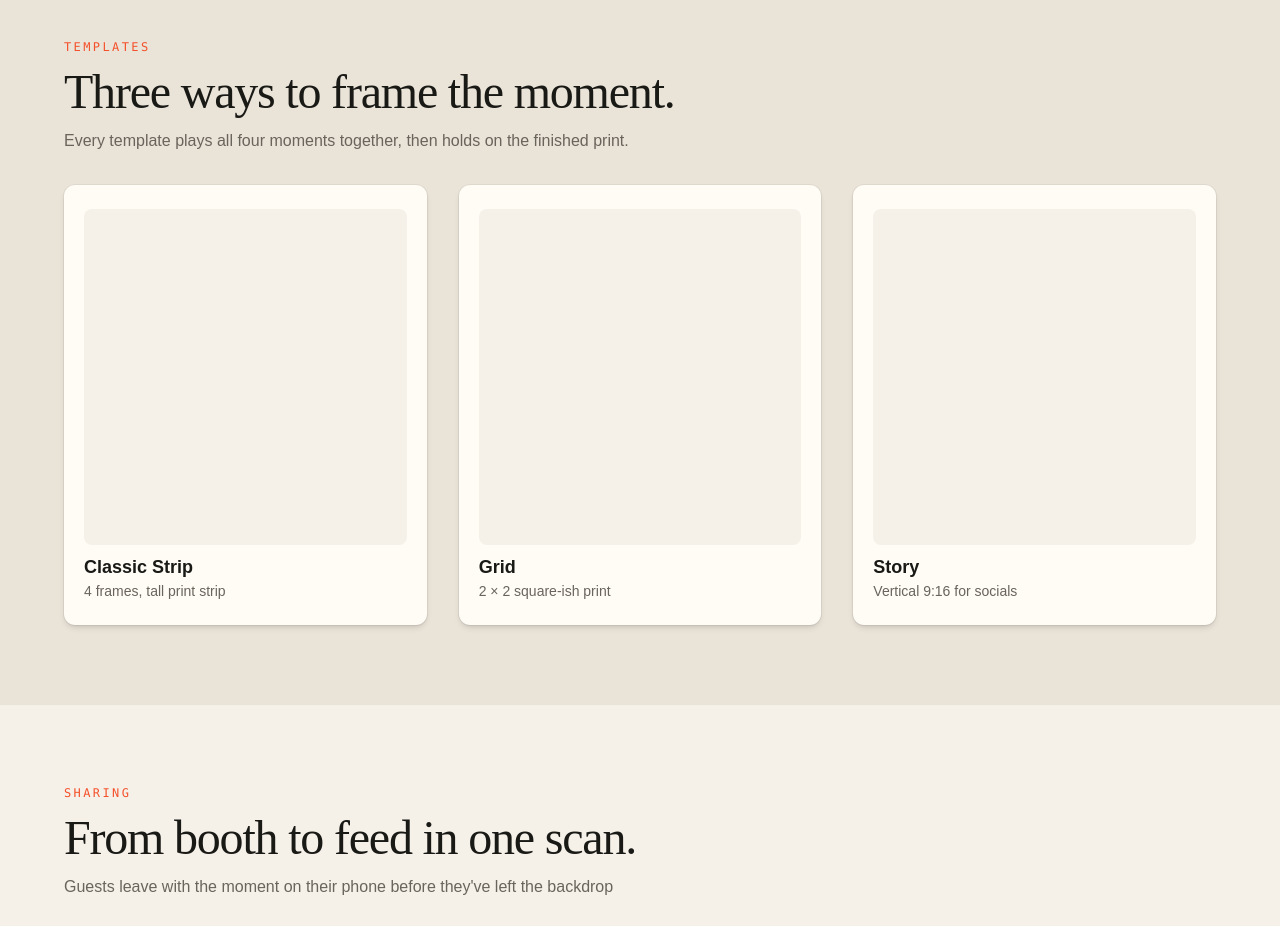
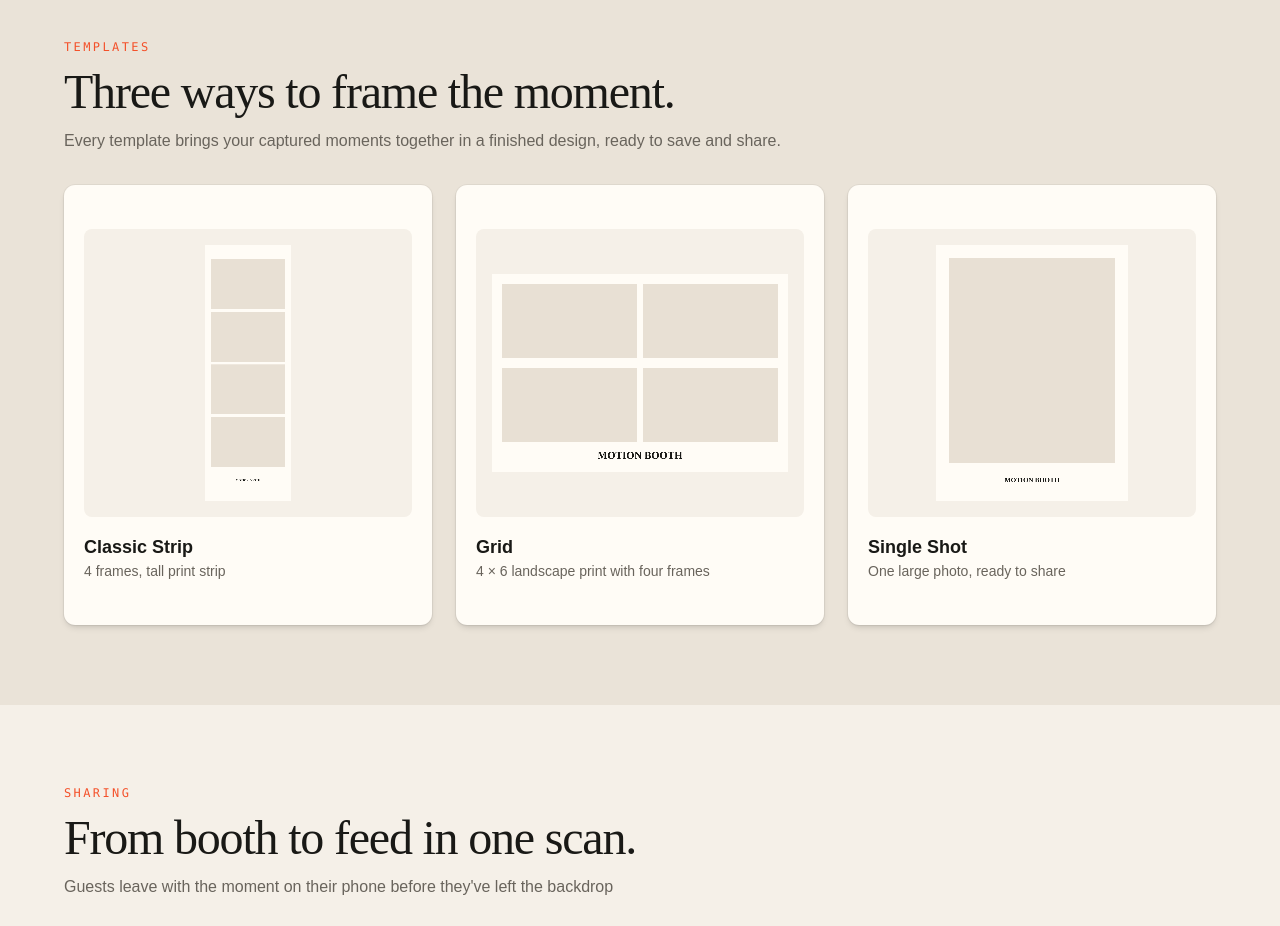
Before and after one commit to Sanjero20/motion-booth, a React (Vite) app in the folder frontend/: page / in a window 1280 px wide. Shown: the part 1820-2746 px from the top of the page. Built offline with nearby package versions, Linux system fonts and the light colour scheme.

Commit message:
feat: display actual templates preview on templates section

```diff
--- a/frontend/src/pages/home/sections/Templates.tsx
+++ b/frontend/src/pages/home/sections/Templates.tsx
@@ -1,11 +1,13 @@
+import TemplateCanvas from "@/components/shared/TemplateCanvas";
 import { SectionHeading } from "@/components/shared/SectionHeading";
 import { Card, CardContent } from "@/components/ui/card";
+import { templates } from "@/data/templates";
 
-const TEMPLATES = [
-  { title: "Classic Strip", description: "4 frames, tall print strip" },
-  { title: "Grid", description: "2 × 2 square-ish print" },
-  { title: "Story", description: "Vertical 9:16 for socials" },
-];
+const TEMPLATE_DESCRIPTIONS: Record<string, string> = {
+  "classic-strip": "4 frames, tall print strip",
+  grid: "4 × 6 landscape print with four frames",
+  single: "One large photo, ready to share",
+};
 
 function Templates() {
   return (
@@ -14,21 +16,26 @@ function Templates() {
         <SectionHeading
           eyebrow="Templates"
           title="Three ways to frame the moment."
-          body="Every template plays all four moments together, then holds on the finished print."
+          body="Every template brings your captured moments together in a finished design, ready to save and share."
         />
 
-        {/*  */}
-        <div className="grid gap-8 md:grid-cols-3">
-          {TEMPLATES.map((template) => (
-            <Card key={template.title} className="h-110">
-              <CardContent className="flex h-full flex-col gap-2 px-5">
-                <div className="bg-background foreground h-full rounded-lg">
-                  {/* Template View */}
+        <div className="grid gap-6 md:grid-cols-3">
+          {templates.map((template) => (
+            <Card key={template.id} className="overflow-hidden">
+              <CardContent className="flex h-full flex-col gap-4 p-5">
+                <div className="bg-background flex h-72 items-center justify-center overflow-hidden rounded-lg p-4">
+                  <div className="flex h-full w-full items-center justify-center">
+                    <TemplateCanvas
+                      layout={template}
+                      className="max-h-full max-w-full"
+                    />
+                  </div>
                 </div>
+
                 <div>
-                  <p className="text-lg font-bold">{template.title}</p>
-                  <span className="text-muted-foreground">
-                    {template.description}
+                  <p className="text-lg font-bold">{template.name}</p>
+                  <span className="text-muted-foreground text-sm">
+                    {TEMPLATE_DESCRIPTIONS[template.id]}
                   </span>
                 </div>
               </CardContent>
```
